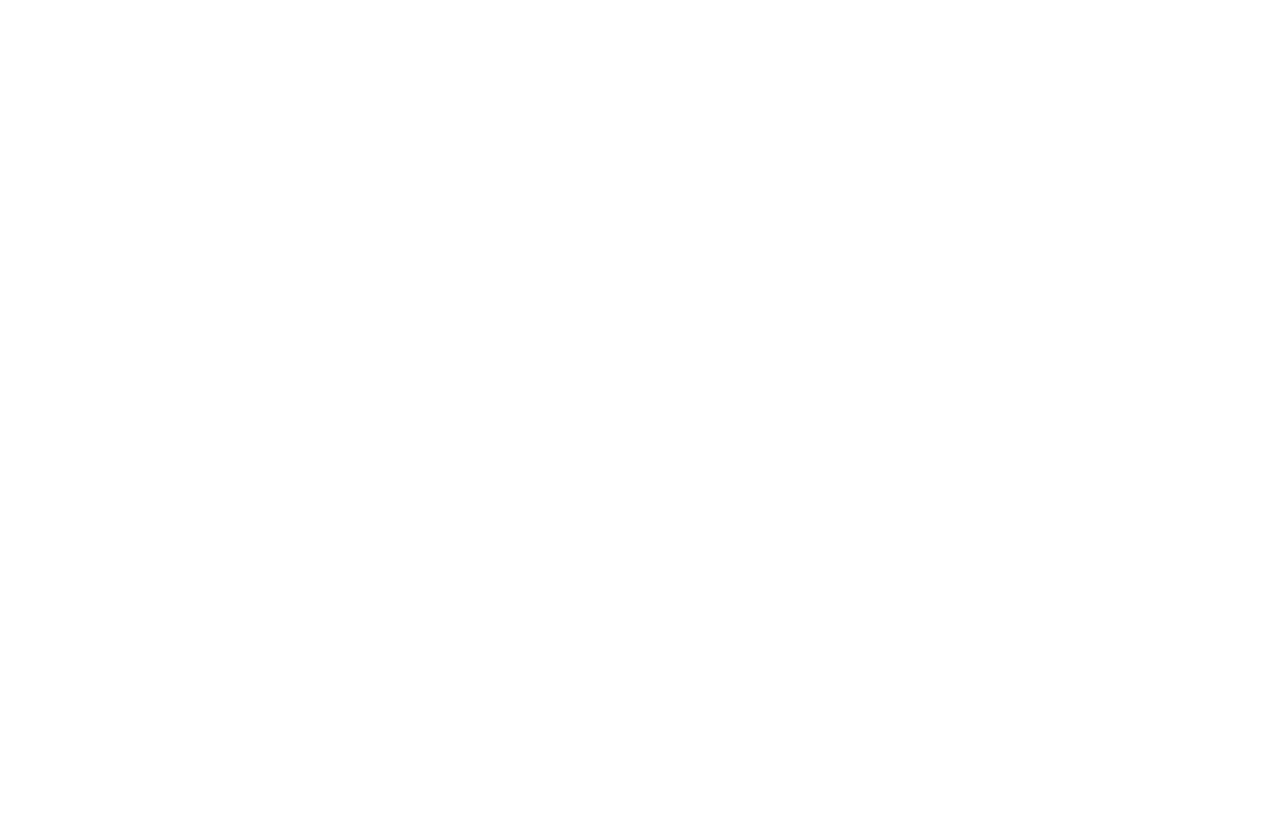
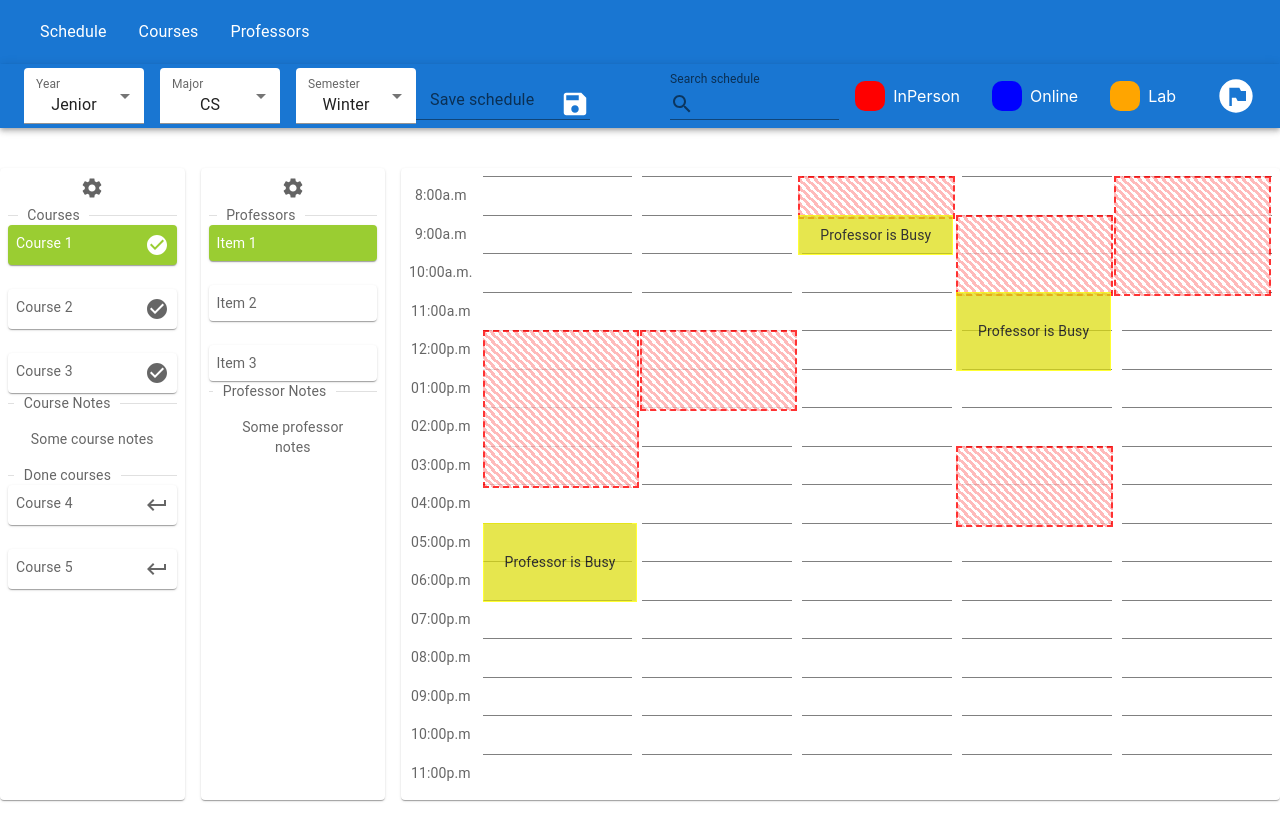
Before and after one commit to omaranBazna/schaduler, a React (Create React App) app: page / in a window 1280 px wide. Before the commit this address had no page. Shown: the top 840 px of the page. Built offline with nearby package versions, Linux system fonts and the light colour scheme.

Commit message:
add navbar

```diff
--- a/src/App.js
+++ b/src/App.js
@@ -4,11 +4,13 @@ import { Routes,Route } from 'react-router-dom';
 import Schedule from './pages/Schedule';
 import AddProfessor from './pages/AddProfessor';
 import AddCourse from './pages/AddCourse';
-
+import NavbarCo from './components/Navbar';
 function App() {
   return (
-    <div className="App" style={{height:"100vh",padding:"40px"}}>
+    <div className="App" style={{height:"100vh"}}>
+      <NavbarCo/>
       <Routes>
+      <Route path="/" element={<Schedule/>} />
         <Route path="/schedule" element={<Schedule/>} />
         <Route path="/addprofessor" element={<AddProfessor/>} />
         <Route path="/addcourse" element={<AddCourse/>} />
--- /dev/null
+++ b/src/components/Navbar.js
@@ -0,0 +1,34 @@
+import * as React from 'react';
+import AppBar from '@mui/material/AppBar';
+
+import Toolbar from '@mui/material/Toolbar';
+
+import Container from '@mui/material/Container';
+
+import { styled} from '@mui/material';
+import {MenuItem,Typography} from '@mui/material';
+import { useNavigate } from 'react-router-dom';
+function NavbarCo() {
+ const navigator=useNavigate()
+
+
+
+  return (
+    <AppBar sx={{background:"rgb(255,160,150"}} position="static"  >
+      <Container maxWidth="xl">
+        <Toolbar disableGutters>
+        <MenuItem  onClick={()=>{ navigator("/schedule")}}>
+                  <Typography textAlign="center">{"Schedule"}</Typography>
+                </MenuItem>
+                <MenuItem  onClick={()=>{ navigator("/addcourse")}}>
+                  <Typography textAlign="center">{"Courses"}</Typography>
+                </MenuItem>
+                <MenuItem  onClick={()=>{ navigator("/addprofessor")}}>
+                  <Typography textAlign="center">{"Professors"}</Typography>
+                </MenuItem>
+        </Toolbar>
+      </Container>
+    </AppBar>
+  );
+}
+export default  NavbarCo;
```
